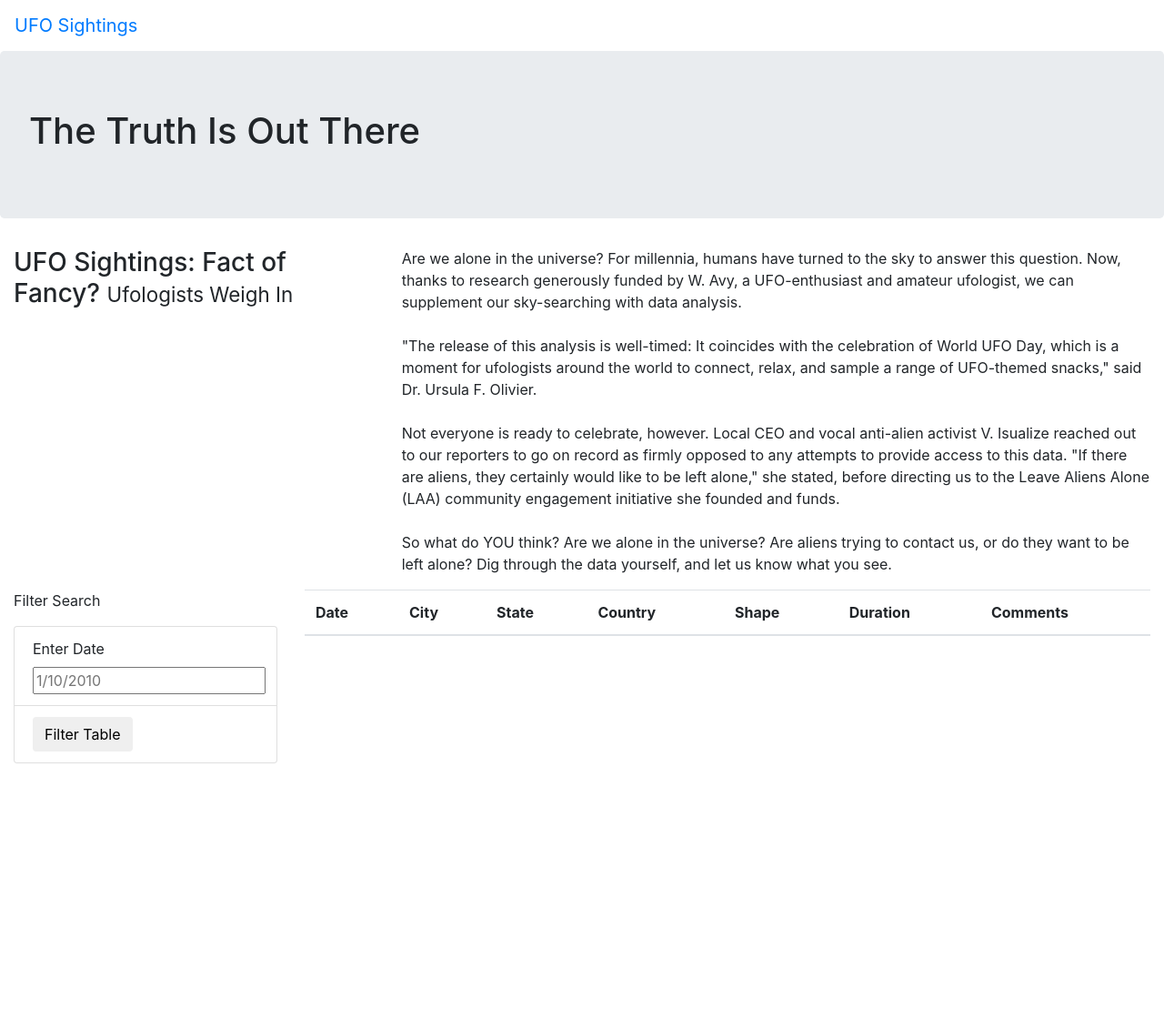
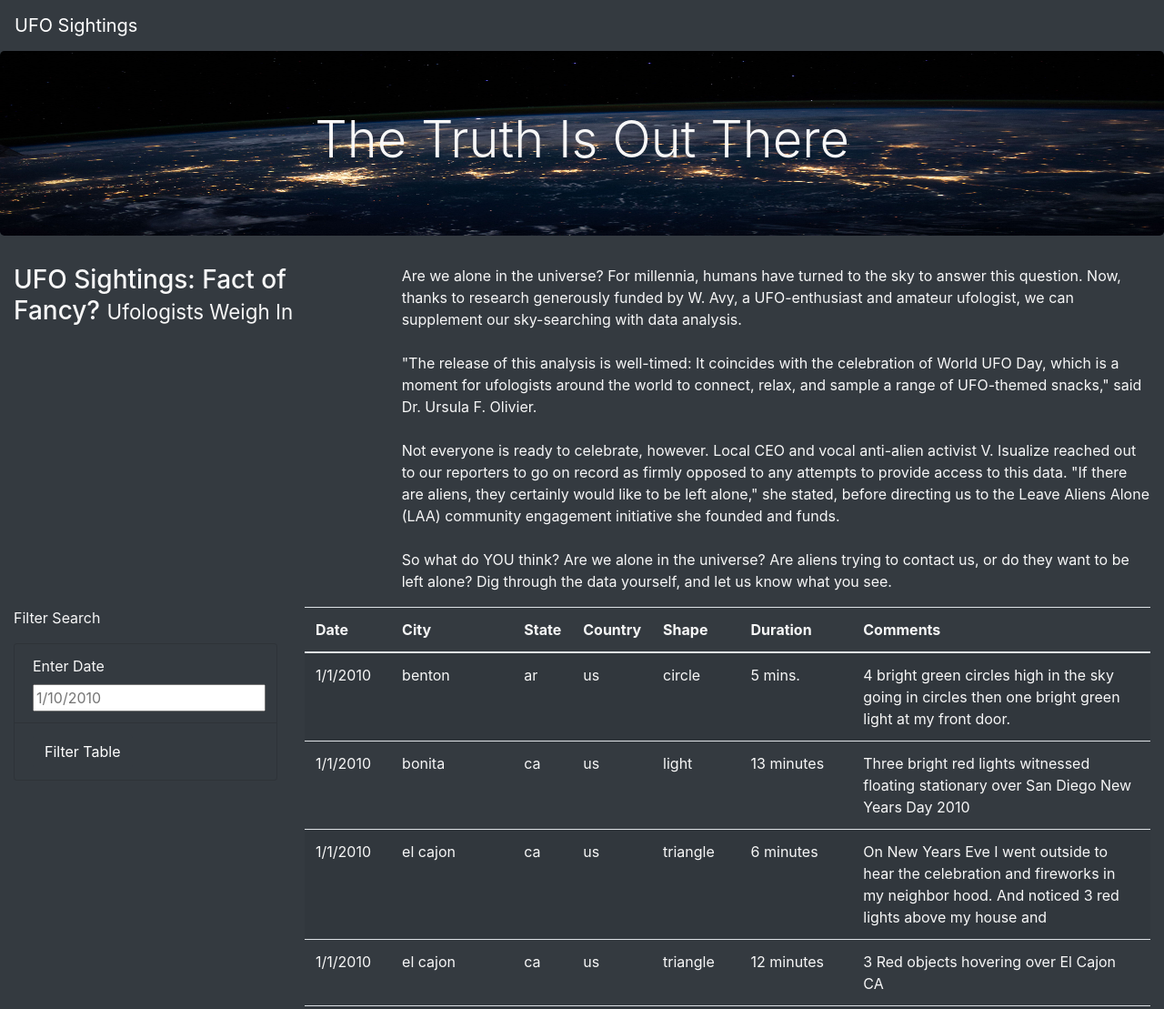
Before and after one commit to Vanessa-Cartagena/UFOs, a plain HTML site: page index.html in a window 1280 px wide. Shown: the top 1109 px of the page at 91% size. Before the commit the page ends 839 px from the top, so only its background shows below. Drawn offline with nearby package versions, Linux system fonts and the light colour scheme.

Commit message:
Module 11

```diff
--- a/index.html
+++ b/index.html
@@ -14,15 +14,14 @@
     <link rel="stylesheet" href="static/css/style.css">
 
 </head>
-<body>
-    <body>
+<body class="bg-dark">
     <div class="wrapper">
-        <nav class="navbar navbar-expand-lg">
+        <nav class="navbar navbar-dark bg-dark navbar-expand-lg">
             <a class="navbar-brand" href="index.html">UFO Sightings</a>
         </nav>
     </div>
     <div class="jumbotron">
-        <h1>The Truth Is Out There</h1>
+        <h1 class="display-4">The Truth Is Out There</h1>
       </div>
       <div class="container-fluid">
         <div class="row">
@@ -48,17 +47,18 @@
     <div class="container-fluid">
         <div class="row">
             <div class="col-md-3">
-                <form>
+                <form class="bg-dark">
                     <p>Filter Search</p>
 
-                <ul class="list-group">
+                <ul class="bg-dark list-group">
 
-                <li class="list-group-item">
+                <li class="bg-dark list-group-item">
                     <label for="date">Enter Date</label>
                     <input type="text" placeholder="1/10/2010" id="datetime" />
                 </li>
-                <li class="list-group-item">
-                    <button id="filter-btn" type="button" class="btn btn-default">Filter Table</button>
+                <li class="bg-dark list-group-item">
+                    <button id="filter-btn" type="button" class="btn btn-dark">
+                        Filter Table</button>
                 </li>
                 </ul>
             </form>
@@ -83,5 +83,8 @@
             </div>
         </div>
     </div>
+    <script src="https://cdnjs.cloudflare.com/ajax/libs/d3/4.11.0/d3.js"></script>
+    <script src="static/js/data.js"></script>
+    <script src="static/js/app.js"></script>
 </body>
 </html>
--- a/static/css/style.css
+++ b/static/css/style.css
@@ -0,0 +1,9 @@
+body {
+
+    color: #f7f7f7;
+  }
+  .jumbotron {
+    background-image: url("../images/nasa.jpg");
+    background-size: 100% 100%;
+    text-align: center;
+  }
```
Also changed, not shown: static/images/nasa.jpg (added), 4 other files.
